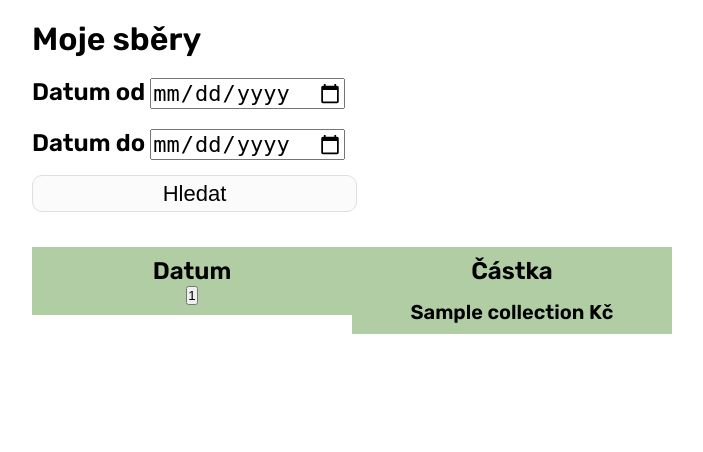
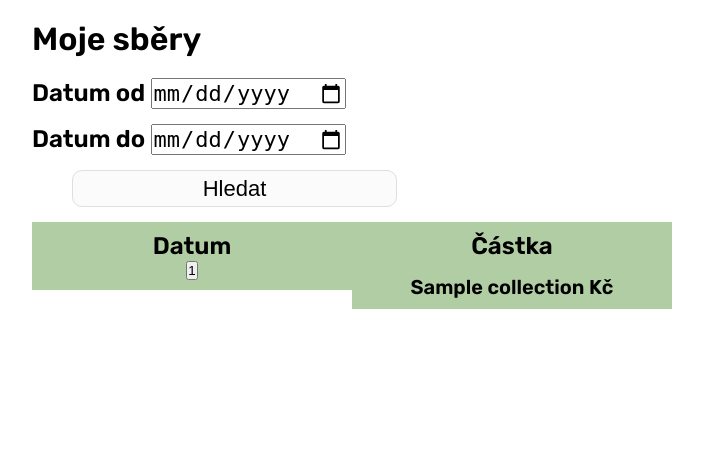
Before and after one commit to v-kollar/junkyard-website, a Flask app: template src/templates/my_collections.jinja2 in a window 1280 px wide. Shown: the part 81-533 px from the top of the page, without its empty margins (8-711 px from the left). Run offline with Flask 2, Linux system fonts and the light colour scheme; the template is opened without the code that fills it: most values are stand-ins (such as "Sample title", 1, 10 or a date in 2020).

Commit message:
Změna logiky

```diff
--- a/src/templates/my_collections.jinja2
+++ b/src/templates/my_collections.jinja2
@@ -7,21 +7,22 @@ Moje sběry
 </h1>
 
 <div class="collection__dates">
+<form method="POST">
   <label>Datum od</label>
 	<input type="date" id="date-from" name="date-from">
-
+	<br>
 	<label>Datum do</label>
   <input type="date" id="date-until" name="date-until">
+  <input name="button" class="search__my-collections" type="submit" class="btn" value="Hledat">
+</from>
 </div>
-
-<button class="search__my-collections" role="button">Hledat</button>
 
 <div class="row">
 <div class="col" style="background-color:#B1CDA3;">
   <h2>Datum</h2>
     {% for i in collections %}
 	<form method="POST">
-  <button name="collection" value="{{i[2]}}">{{i[0]}}</button>
+  <button name="button" value="{{i[2]}}">{{i[0]}}</button>
   </form>
 	{%endfor%}
 </div>
```
